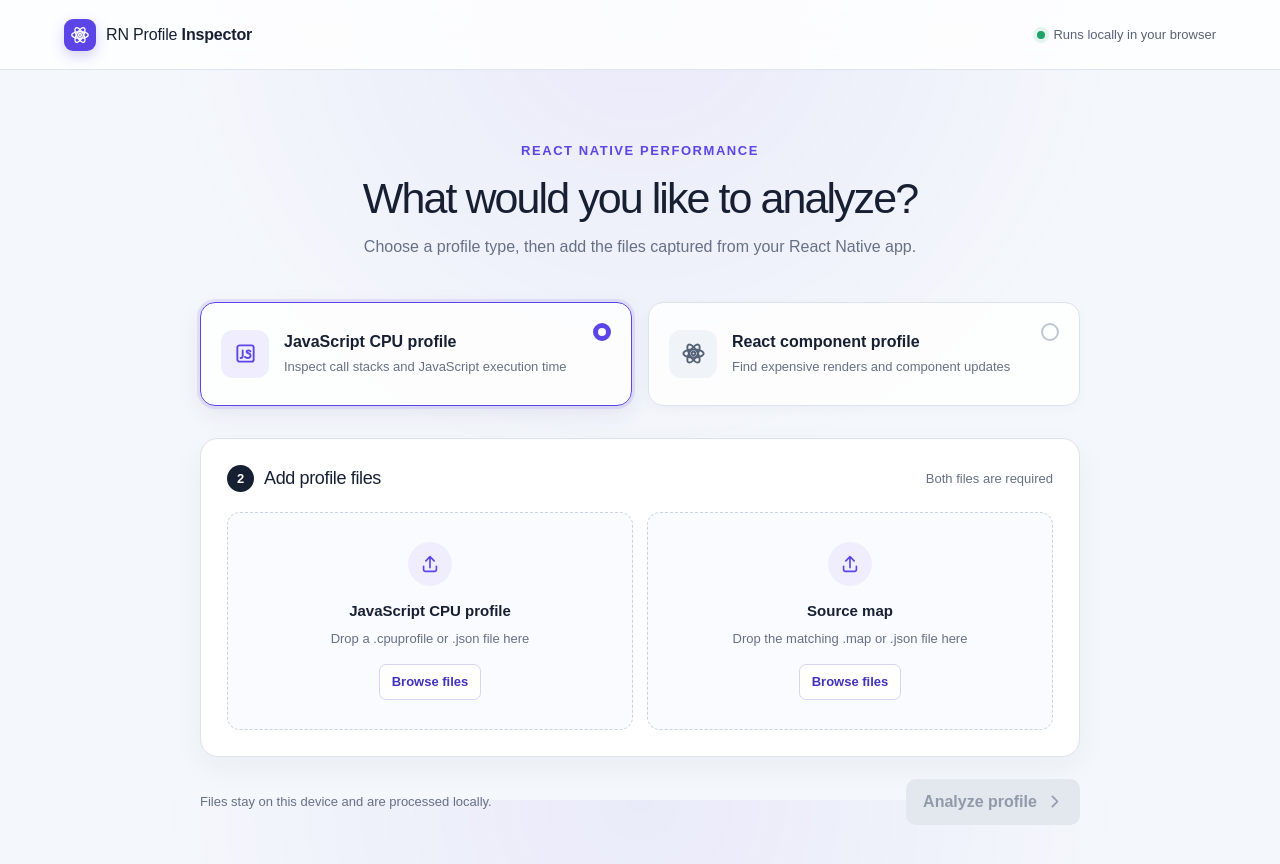
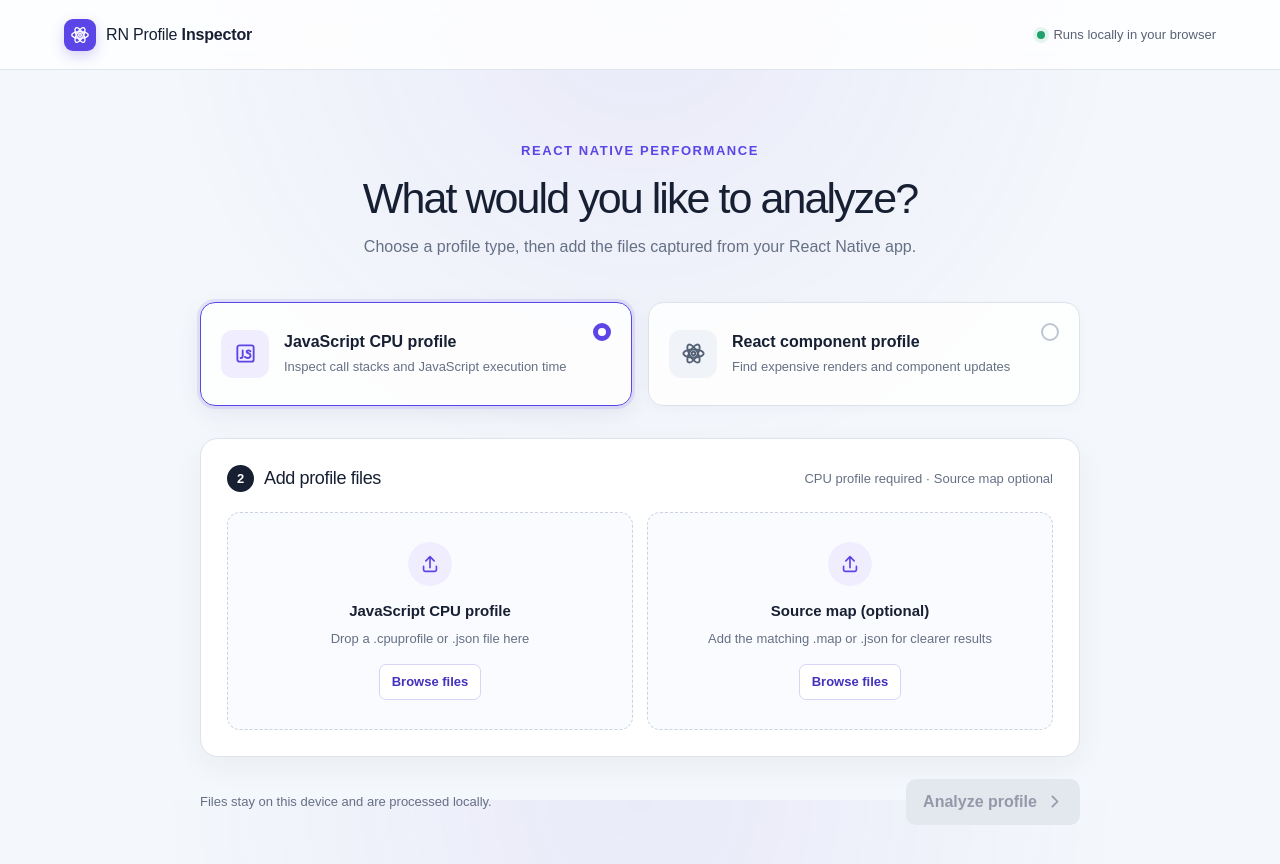
Before and after one commit to callstackincubator/tracesift, a Next.js app: page / in a window 1280 px wide. Shown: the top 864 px of the page. Built offline with nearby package versions, Linux system fonts and the light colour scheme.

Commit message:
Make source map upload optional

```diff
--- a/src/app/page.tsx
+++ b/src/app/page.tsx
@@ -95,7 +95,7 @@
   };
 
   const isReady = profileType === "javascript"
-    ? Boolean(files.cpu && files.sourceMap)
+    ? Boolean(files.cpu)
     : Boolean(files.reactProfile);
 
   return (
@@ -132,14 +132,14 @@
         <section className="upload-section" aria-live="polite">
           <div className="section-heading">
             <div><span className="step-number">2</span><h2>Add profile files</h2></div>
-            <p>{profileType === "javascript" ? "Both files are required" : "One file required"}</p>
+            <p>{profileType === "javascript" ? "CPU profile required · Source map optional" : "One file required"}</p>
           </div>
 
           <div className={`upload-grid ${profileType === "react" ? "single" : ""}`}>
             {profileType === "javascript" ? (
               <>
                 <UploadPane kind="cpu" title="JavaScript CPU profile" detail="Drop a .cpuprofile or .json file here" file={files.cpu} onFile={(file) => updateFile("cpu", file)} />
-                <UploadPane kind="sourceMap" title="Source map" detail="Drop the matching .map or .json file here" file={files.sourceMap} onFile={(file) => updateFile("sourceMap", file)} />
+                <UploadPane kind="sourceMap" title="Source map (optional)" detail="Add the matching .map or .json for clearer results" file={files.sourceMap} onFile={(file) => updateFile("sourceMap", file)} />
               </>
             ) : (
               <UploadPane kind="reactProfile" title="React component profile" detail="Drop a React DevTools profiling .json file here" file={files.reactProfile} onFile={(file) => updateFile("reactProfile", file)} />
```
